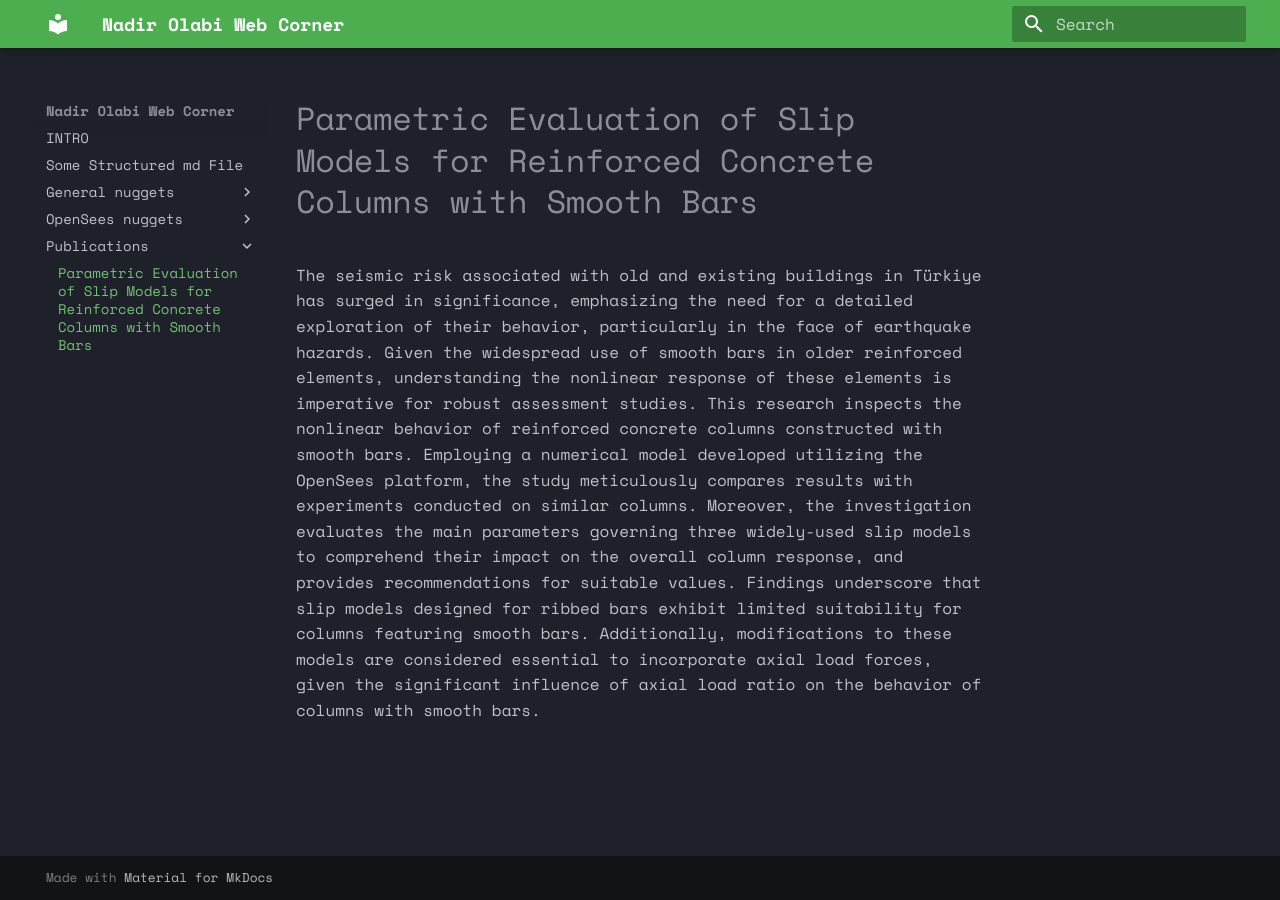
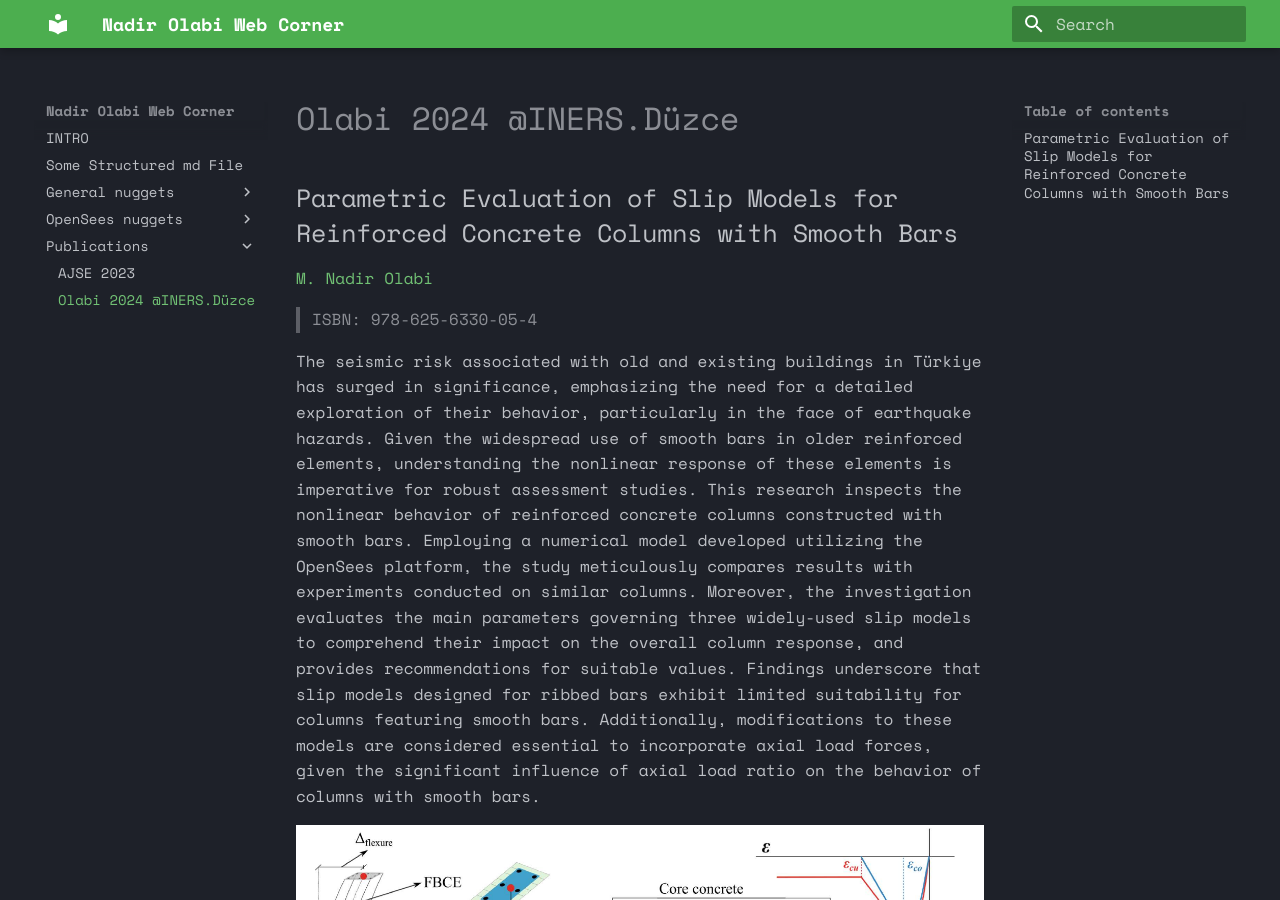
Before and after one commit to mnadhro/nadirolabi-web-corner, an MkDocs documentation site: the page built from docs/Publications/INERS_duzce_2024.md, in a window 1280 px wide and 900 px high. Built offline with MkDocs 1.6.1 and Material for MkDocs 9.7.7, drawn with Linux system fonts in a browser that asks for light colours.

```diff
--- a/docs/Publications/papaer1.md
+++ b/docs/Publications/INERS_duzce_2024.md
@@ -1,10 +1,19 @@
 ---
-Paper: Parametric Evaluation of Slip Models for Reinforced Concrete Columns with Smooth Bars
-Author: M N Olabi
-Year: 2024
+Olabi, M. N. (2024). Parametric Evaluation of Slip Models for Reinforced Concrete Columns with Smooth Bars. In 5th International Engineering Research Symposium: Proceeding Book (pp. 128–136). Düzce University.
 ---
 
+Olabi 2024 @INERS.Düzce
+===
 
 Parametric Evaluation of Slip Models for Reinforced Concrete Columns with Smooth Bars
-===
+---
+
+[M. Nadir Olabi](https://scholar.google.com/citations?user=w6WuU8sAAAAJ&hl=en&oi=ao)
+
+> ISBN: 978-625-6330-05-4
+
 The seismic risk associated with old and existing buildings in Türkiye has surged in significance, emphasizing the need for a detailed exploration of their behavior, particularly in the face of earthquake hazards. Given the widespread use of smooth bars in older reinforced elements, understanding the nonlinear response of these elements is imperative for robust assessment studies. This research inspects the nonlinear behavior of reinforced concrete columns constructed with smooth bars. Employing a numerical model developed utilizing the OpenSees platform, the study meticulously compares results with experiments conducted on similar columns. Moreover, the investigation evaluates the main parameters governing three widely-used slip models to comprehend their impact on the overall column response, and provides recommendations for suitable values. Findings underscore that slip models designed for ribbed bars exhibit limited suitability for columns featuring smooth bars. Additionally, modifications to these models are considered essential to incorporate axial load forces, given the significant influence of axial load ratio on the behavior of columns with smooth bars.
+
+![Fig. 5. Fiber Beam-Column Element Model using the forceBeamColumn, and Material Models assigned to fibers](vx_images/532472643058832.png)
+
+![Fig. 7. Experimental vs numerical utilizing slip model](vx_images/51224664595949.png)
--- a/docs/new_tab_mno.html
+++ b/docs/new_tab_mno.html
@@ -131,6 +131,7 @@
             <a href=https://moviesjoy.is>MoviesJoy</a>
             <hr class=hr2>
             <a href=https://www.faselhd.center>faselhd</a>
+            <a href=https://esheq.ink/>3şk</a>
             <a href=https://www.aiosearch.com/>aiosearch</a>
         </div>
 
```
Also changed, not shown: docs/Publications/AJSE_2023.md (added, +20 -0 lines), docs/Publications/vx_images/188833004770991.png (added), docs/Publications/vx_images/51224664595949.png (added), docs/Publications/vx_images/532472643058832.png (added).
